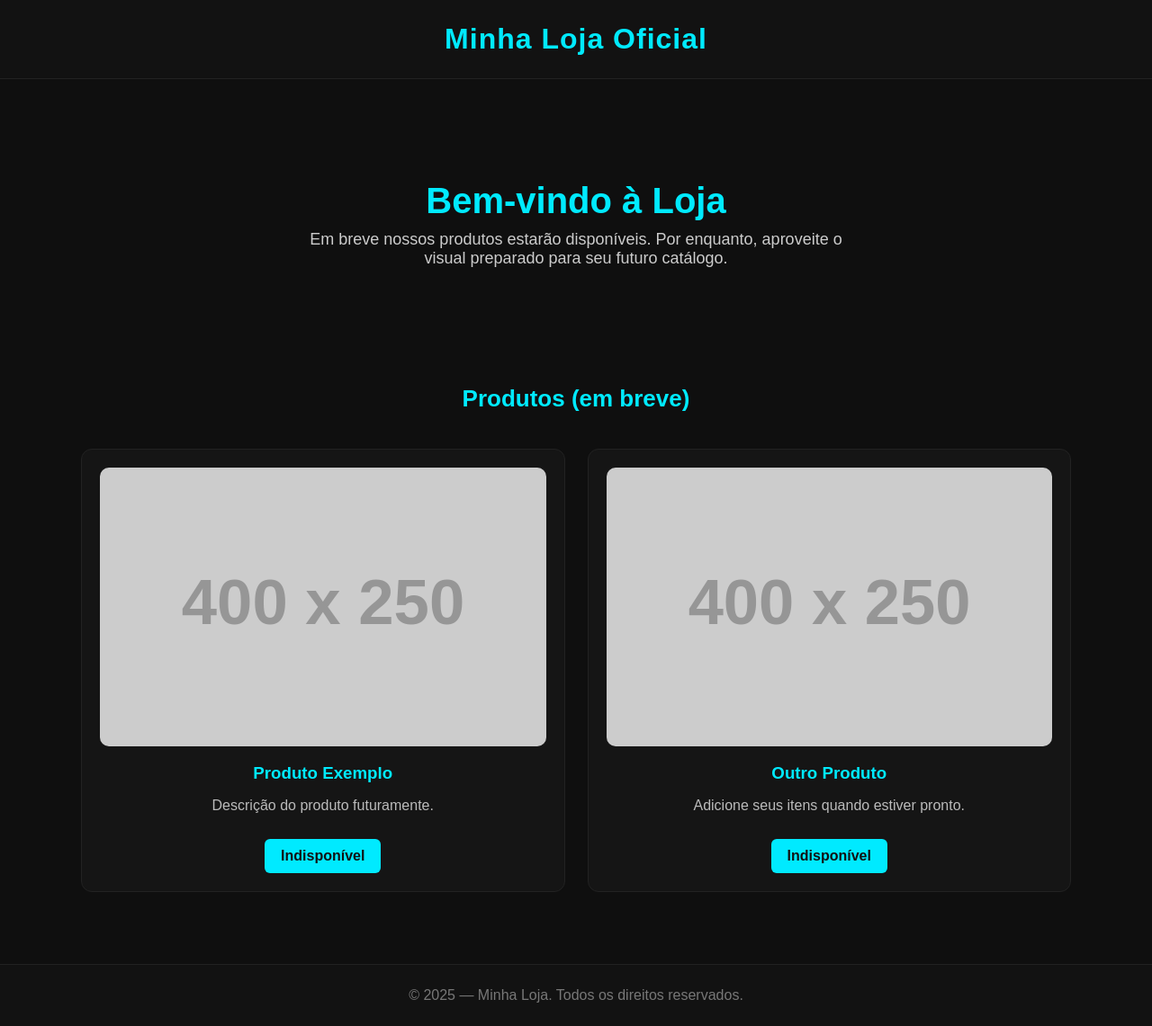
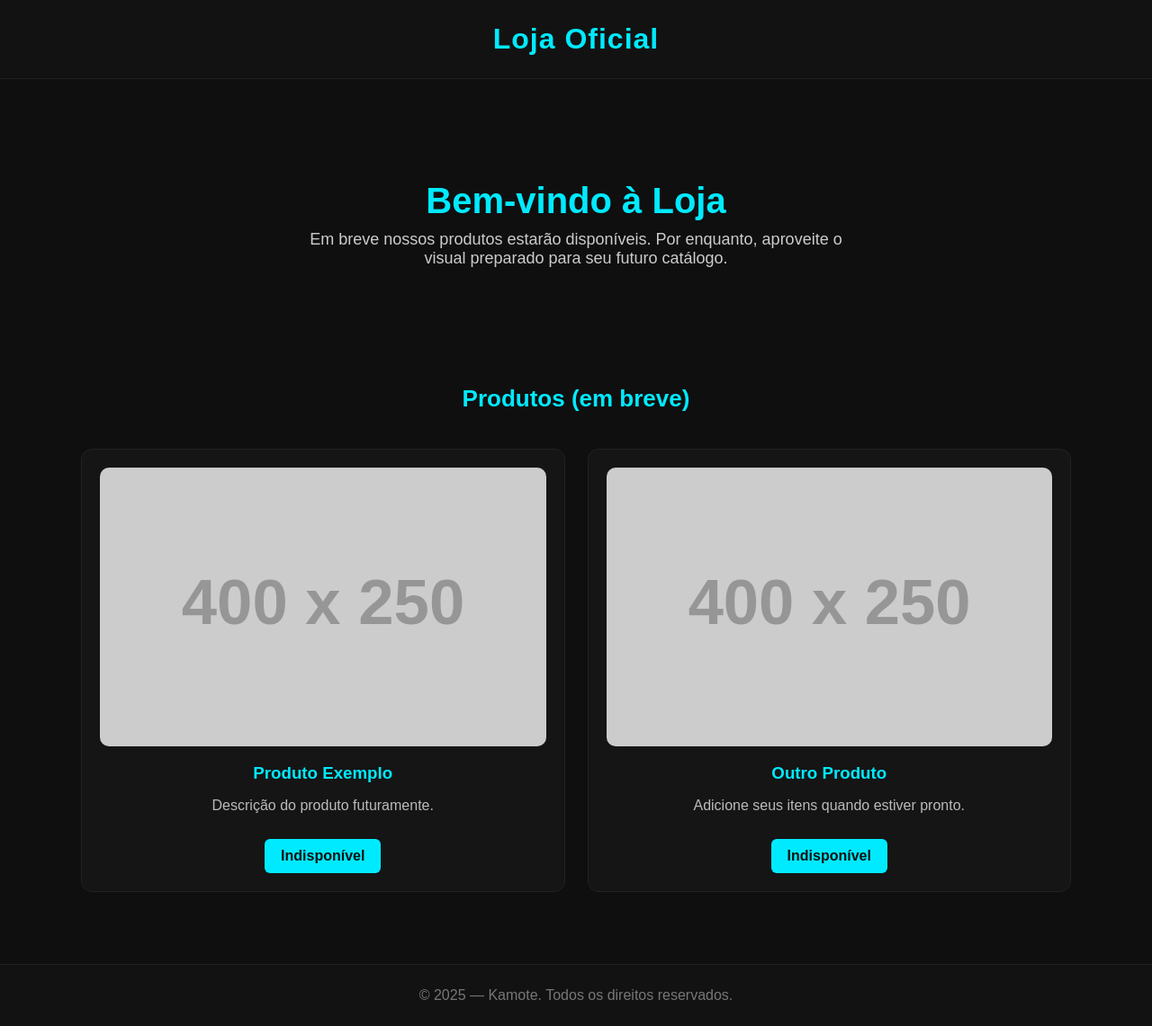
Before and after one commit to kamoteRY/kamote.github.io, a plain HTML site: page index.html in a window 1280 px wide. Shown: the whole page at 90% size. Drawn offline with Linux system fonts and the light colour scheme; placeholder pictures from the web are drawn by us.

Commit message:
Update index.html

```diff
--- a/index.html
+++ b/index.html
@@ -3,7 +3,7 @@
 <head>
     <meta charset="UTF-8">
     <meta name="viewport" content="width=device-width, initial-scale=1.0">
-    <title>Minha Loja</title>
+    <title>Loja oficial</title>
 
     <style>
         body {
@@ -104,7 +104,7 @@
 
 <body>
 
-<header>Minha Loja Oficial</header>
+<header>Loja Oficial</header>
 
 <section class="hero">
     <h1>Bem-vindo à Loja</h1>
@@ -132,7 +132,7 @@
 </div>
 
 <footer>
-    © 2025 — Minha Loja. Todos os direitos reservados.
+    © 2025 — Kamote. Todos os direitos reservados.
 </footer>
 
 </body>
```
